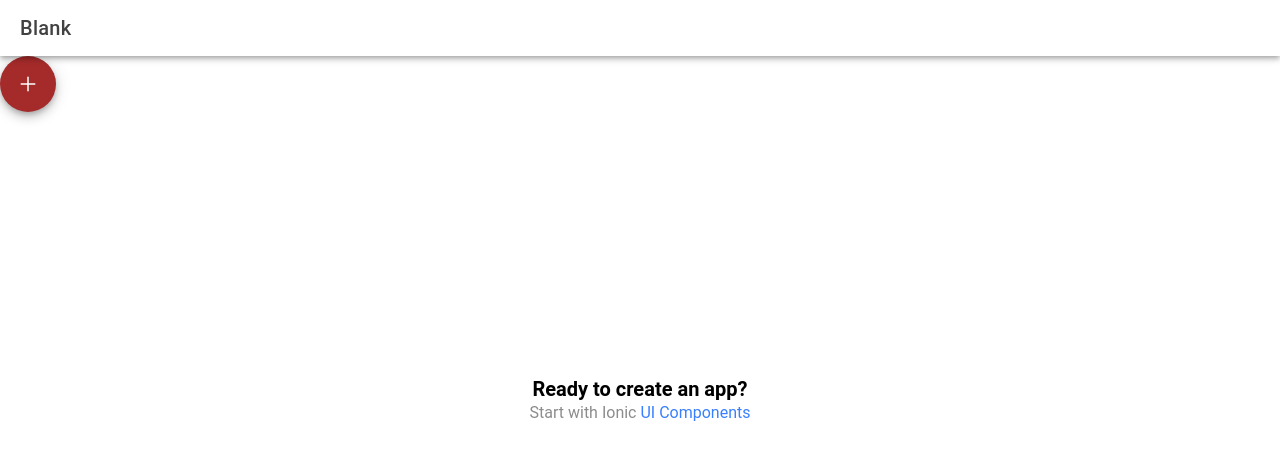
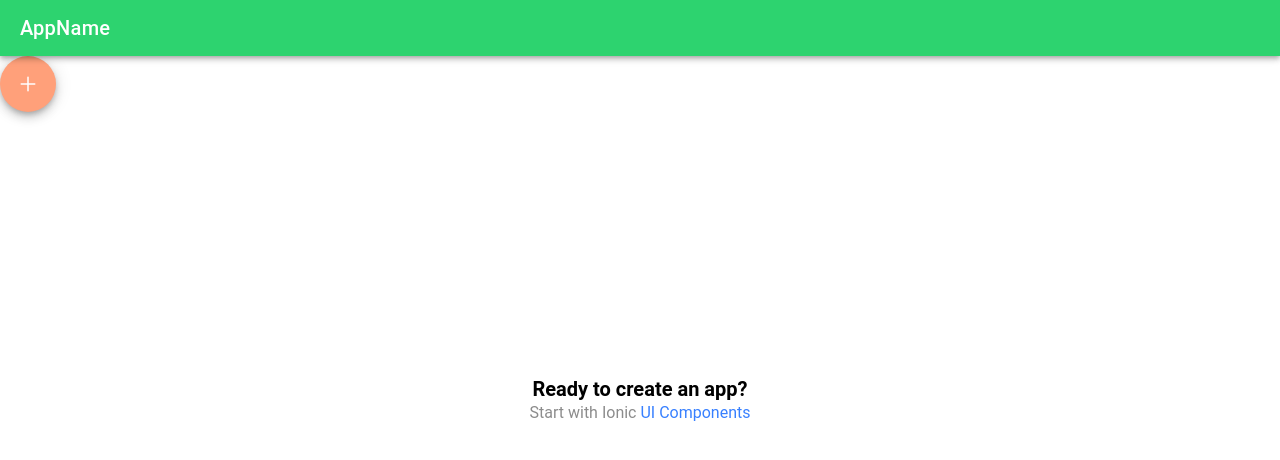
Before and after one commit to JasonKulinski/GreenDex, a React (Vite) app in the folder fe/: page /home in a window 1280 px wide. Shown: the top 460 px of the page. Built offline with nearby package versions, Linux system fonts and the light colour scheme.

Commit message:
HeaderUpdates
Playing around with the header colors

```diff
--- a/fe/src/pages/Home.css
+++ b/fe/src/pages/Home.css
@@ -1,3 +1,4 @@
+
 .poopie {
-    --background: brown;
+    --background: #FFA07A;
 }
--- a/fe/src/pages/Home.tsx
+++ b/fe/src/pages/Home.tsx
@@ -15,8 +15,8 @@ const Home: React.FC = () => {
     return (
         <IonPage>
             <IonHeader>
-                <IonToolbar>
-                    <IonTitle>Blank</IonTitle>
+                <IonToolbar className = 'header' color='success'>
+                    <IonTitle>AppName</IonTitle>
                 </IonToolbar>
             </IonHeader>
             <IonContent fullscreen>
```
Also changed, not shown: 1 other file (tests, documents, lock files or other folders).
